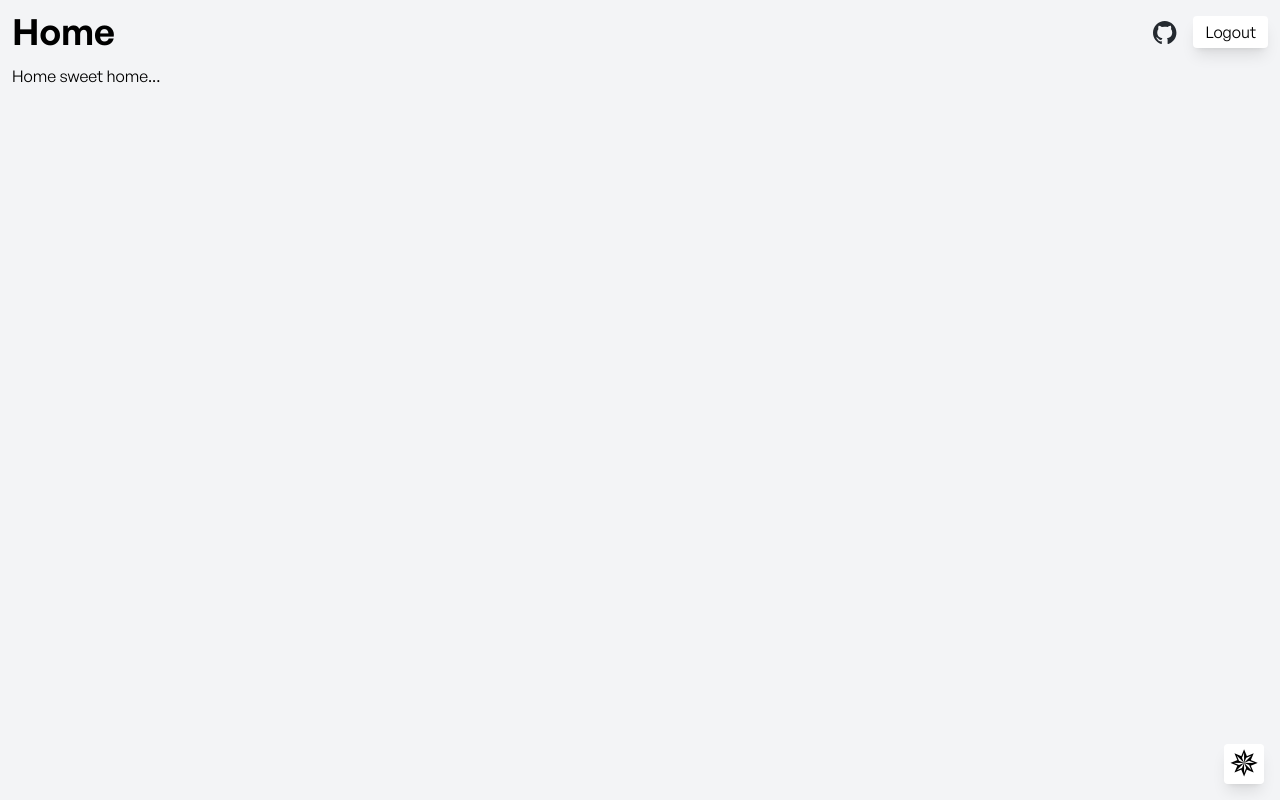
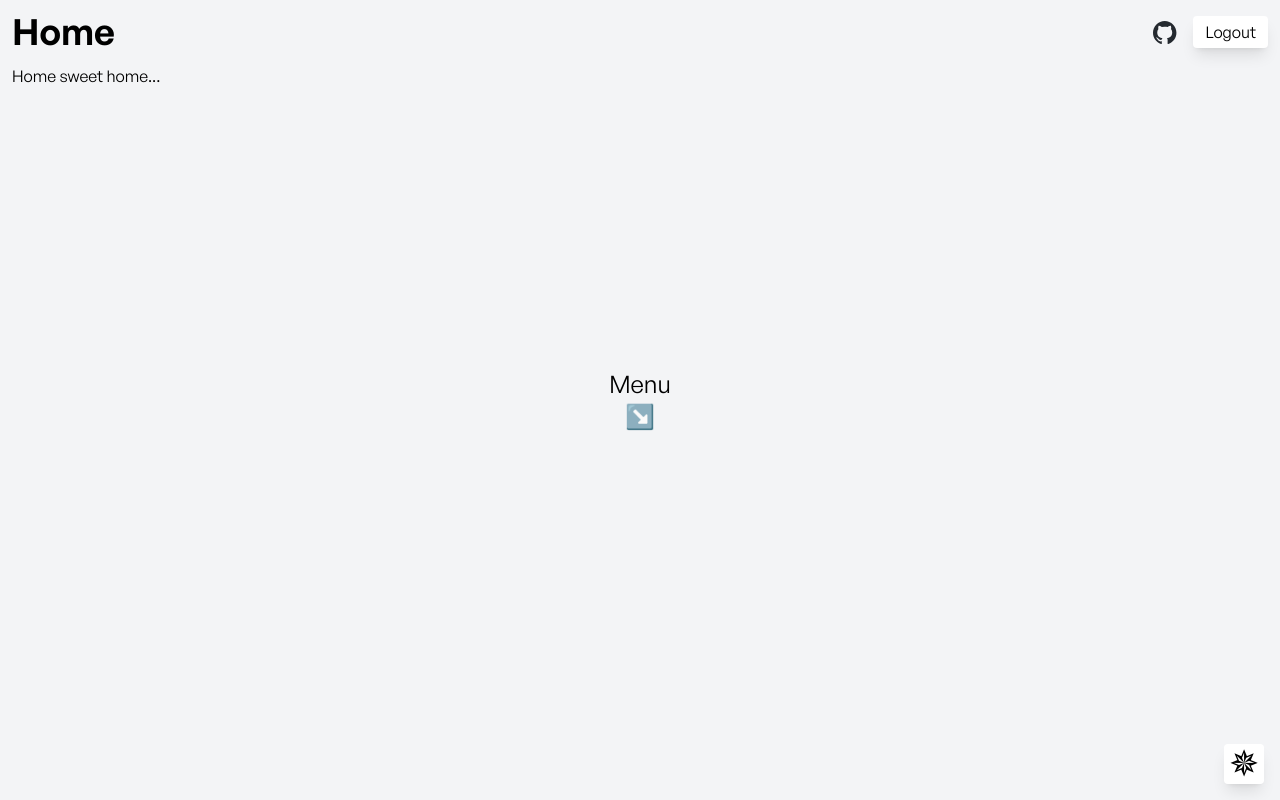
Before and after one commit to naidraikzir/svpwa, a SvelteKit app: page / in a window 1280 px wide. Built offline with nearby package versions, Linux system fonts and the light colour scheme.

Commit message:
Add menu hint

```diff
--- a/src/routes/(protected)/+page.svelte
+++ b/src/routes/(protected)/+page.svelte
@@ -5,3 +5,8 @@
 <DocumentHead title="Home" description="Home" />
 
 Home sweet home...
+
+<div class="fixed top-1/2 left-1/2 -translate-y-1/2 -translate-x-1/2 text-center text-2xl">
+	<div>Menu</div>
+	<div>↘️</div>
+</div>
```
